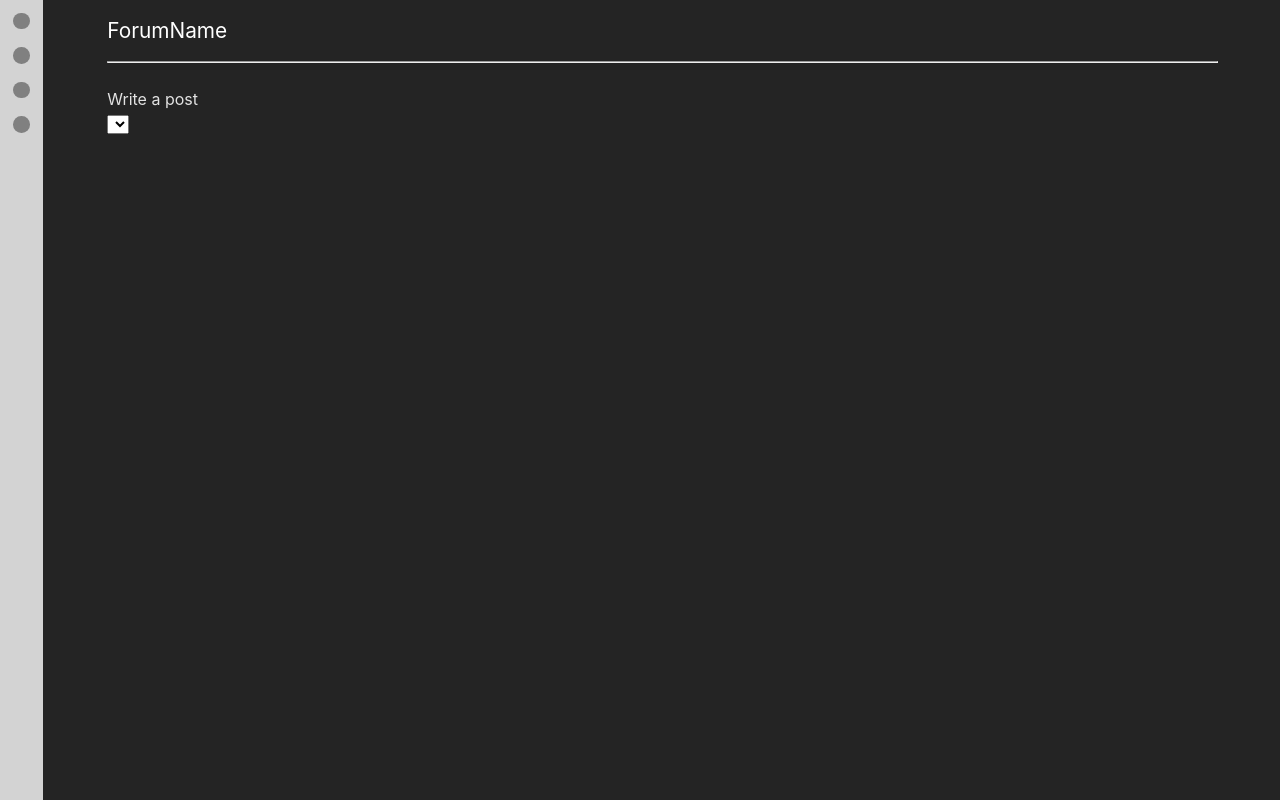
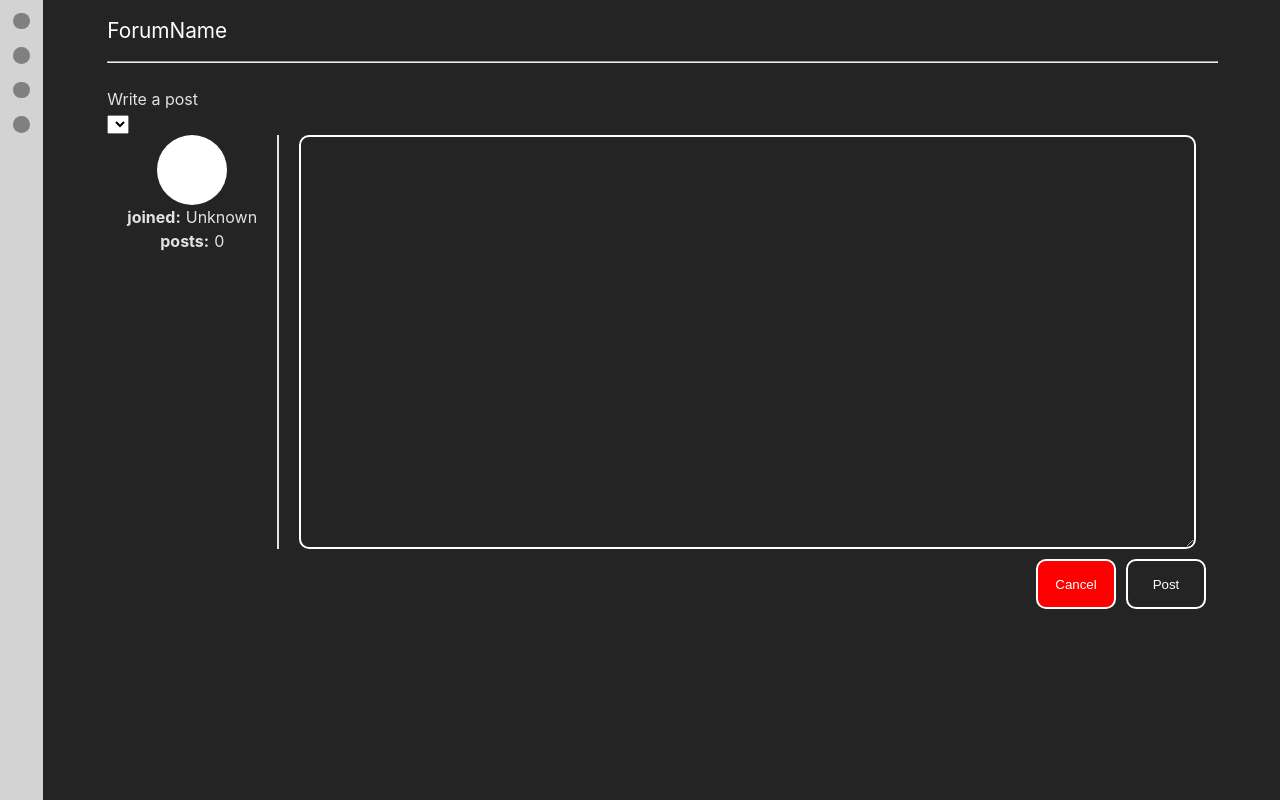
Before and after one commit to tomasrobino/forum, a React (Vite) app in the folder client/: page /post in a window 1280 px wide. Built offline with nearby package versions, Linux system fonts and the light colour scheme; no server answers; sample sign-in values are in the browser's storage.

Commit message:
WritePost bunch of stuff

```diff
--- a/client/src/components/post/WritePost.tsx
+++ b/client/src/components/post/WritePost.tsx
@@ -1,15 +1,29 @@
-import {useLocation} from "react-router-dom";
+import {useLocation, useNavigate} from "react-router-dom";
 import {ChangeEvent, useEffect, useState} from "react";
 import {category} from "../../types.ts";
+import styles from "./WriteReply.module.css";
+import {UserPanel} from "./UserPanel.tsx";
+import {user} from "../../types.ts";
+
 
 export function WritePost() {
     const [categories, setCategories] = useState<category[]>([]);
+    const [postError, setPostError] = useState(false);
+    const [text, setText] = useState("");
     const location = useLocation();
     let previousCategory = undefined;
     if (location.state && "category" in location.state && typeof location.state.category === "string") {
         previousCategory = location.state.category;
     }
     const [selected, setSelected] = useState<string>(previousCategory);
+    const [user, setUser] = useState<user>({
+        avatar: Buffer.alloc(0),
+        createdAt: "",
+        posts: 0,
+        topics: 0,
+        username: ""
+    });
+    const navigate = useNavigate();
 
     useEffect(() => {
         const url = import.meta.env.VITE_URL;
@@ -19,7 +33,20 @@ export function WritePost() {
             .then(data => {
                 setCategories(data);
             })
-            .catch(error => console.error('Error:', error))
+            .catch(error => console.error('Error:', error));
+
+        fetch(`${url}/forum/users/${localStorage.getItem("username")}`)
+            .then(data => {
+                if (data.ok) {
+                    return data.json();
+                } else throw new Error("Could not fetch user");
+            })
+            .then(data => {
+                const aux = Buffer.from(data.avatar || "", "binary").toString("base64");
+                delete data.avatar;
+                return setUser({...data, avatar: aux});
+            })
+            .catch(error => console.error('Error:', error));
     }, []);
 
     function handleSelect(e: ChangeEvent<HTMLSelectElement>) {
@@ -31,12 +58,54 @@ export function WritePost() {
         options.push(<option value={category.urlName} key={category.urlName}>{category.title}</option>);
     }
 
+    function handleText(e: ChangeEvent<HTMLTextAreaElement>) {
+        e.preventDefault()
+        setText(e.target.value);
+    }
+
+    function handleCancel() {
+        navigate(-1);
+    }
+
+    async function handlePost() {
+        const url = import.meta.env.VITE_URL;
+        let post = location.pathname;
+        post = post.slice(-24);
+
+        try {
+            await fetch(`${url}/forum/posting/post`, {
+                method: "POST",
+                headers: {
+                    "Content-Type": "application/json",
+                },
+                body: JSON.stringify({text: text, author: user.username}),
+            })
+                .then(data => {
+                    if (data.status === 200) {
+                        navigate(-1);
+                    }
+                    setPostError(false);
+                });
+        } catch (err) {
+            console.error(err);
+        }
+    }
+
     return (
         <div>
             <p>Write a post</p>
             <select name="categorySelect" value={selected} onChange={handleSelect}>
                 {...options}
             </select>
+            <div className={styles.div}>
+                <UserPanel user={user} />
+                <textarea className={styles.textArea} autoComplete="off" onChange={handleText} value={text}/>
+            </div>
+            <div className={styles.buttonDiv}>
+                <button className={`${styles.button} ${styles.cancelButton}`} onClick={handleCancel}>Cancel</button>
+                <button className={`${styles.button} ${styles.postButton}`} onClick={handlePost}>Post</button>
+            </div>
+            {postError? <p>Error!</p> : null}
         </div>
     );
 }
```
